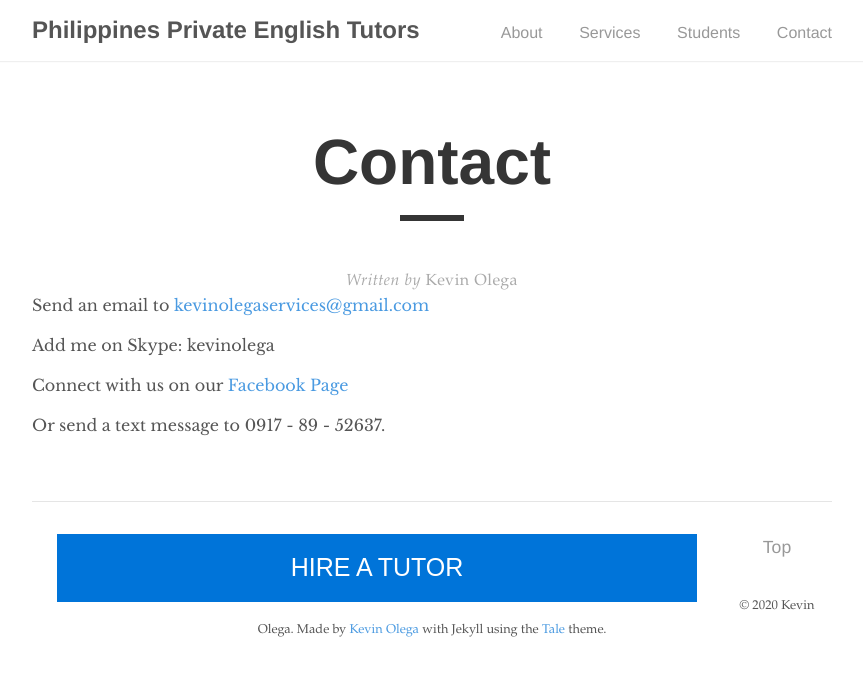
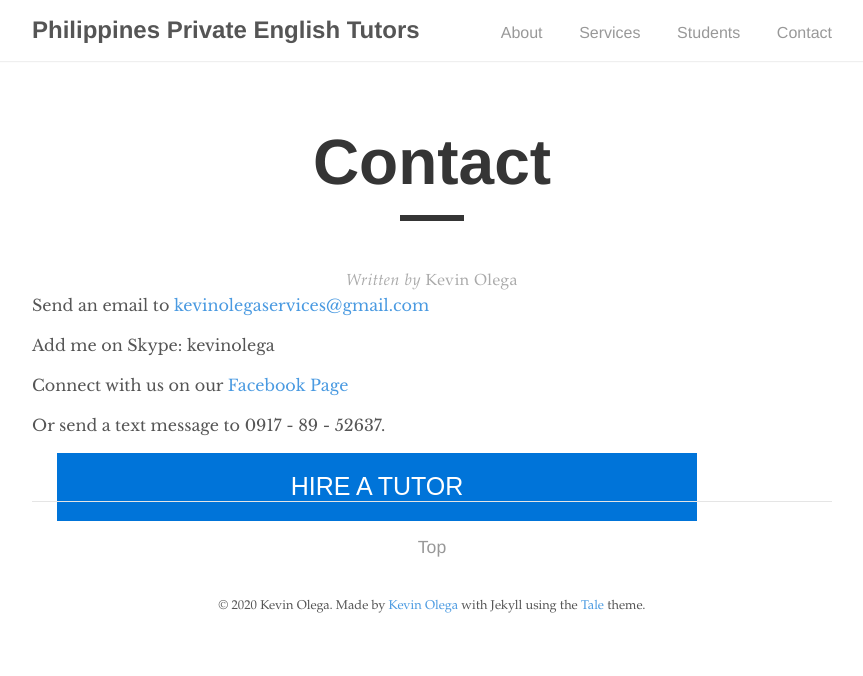
Before and after one commit to kevinolega/philippinesprivateenglishtutors, a Jekyll site: the page built from contact.md, in a window 1280 px wide. Shown: the top 676 px of the page, without its empty margins (208-1071 px from the left). Built offline with Jekyll 4.4.1, drawn with Linux system fonts in a browser that asks for light colours.

Commit message:
Update post.html

```diff
--- a/_layouts/post.html
+++ b/_layouts/post.html
@@ -23,7 +23,7 @@ layout: default
 
 
   {{ content }}
-
+<a href="{{ '/contact' | prepend: site.baseurl }}" class="button">HIRE A TUTOR</a>
 </div>
 
 <div class="pagination">
@@ -33,6 +33,6 @@ layout: default
   {% if page.previous.url %}
     <a href="{{ page.previous.url | prepend: site.baseurl }}" class="right arrow">&#8594;</a>
   {% endif %}
-<a href="{{ '/contact' | prepend: site.baseurl }}" class="button">HIRE A TUTOR</a>
+
   <a href="#" class="top">Top</a>
 </div>
```
